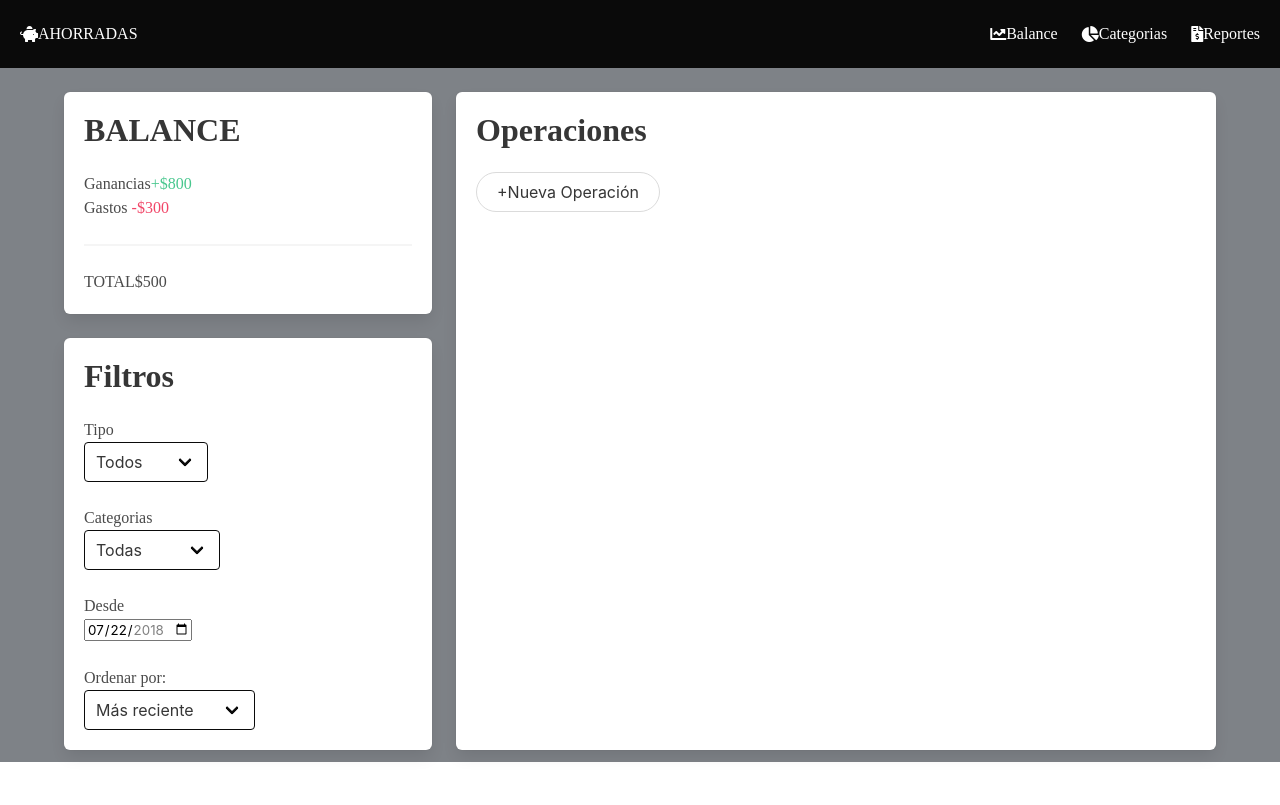
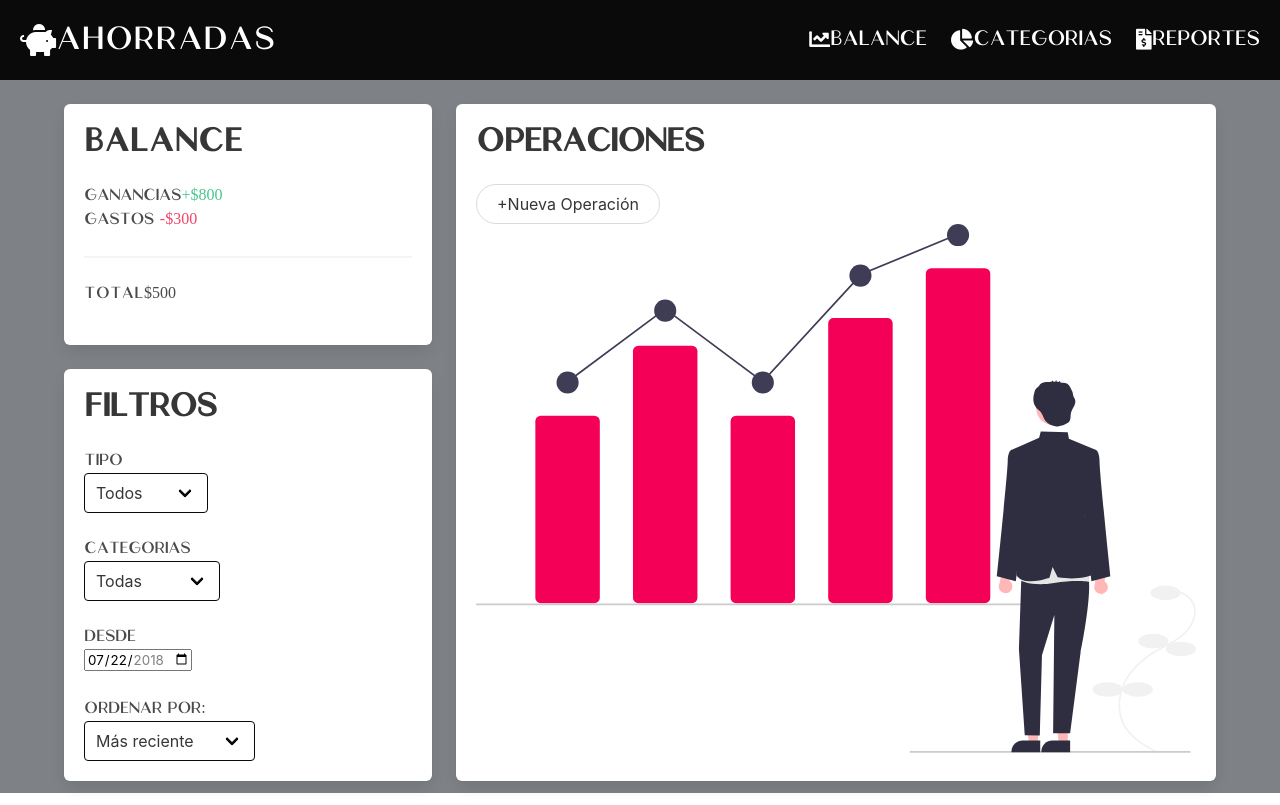
Before and after one commit to carabolanteh/ahorrADAs, a plain HTML site: page index.html in a window 1280 px wide. Drawn offline with nearby package versions, Linux system fonts and the light colour scheme; a web font is replaced by a local one.

Commit message:
ADDING//
the assets folder

```diff
--- a/index.html
+++ b/index.html
@@ -11,7 +11,7 @@
     <link rel="stylesheet" href="https://use.fontawesome.com/releases/v5.15.3/css/all.css" integrity="sha384-SZXxX4whJ79/gErwcOYf+zWLeJdY/qpuqC4cAa9rOGUstPomtqpuNWT9wdPEn2fk" crossorigin="anonymous">
     <!-- LINKS CSS -->
     <link rel="stylesheet" href="CSS/main.css">
-    <link rel="stylesheet" href="CSS/nav.css">
+    <link rel="stylesheet" href="CSS/nav-styles.css">
     <link rel="stylesheet" href="CSS/balance.css">
     <link rel="stylesheet" href="CSS/categorias.css">
     <link rel="stylesheet" href="CSS/reportes.css">
```
Also changed, not shown: Assets/Images/favicon.png (added), Assets/Images/undraw_Investing_re_bov7.svg (added), Assets/fonts/cosmith.sans.ttf (added).
